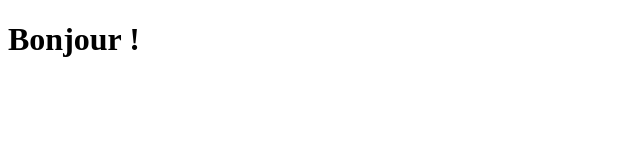
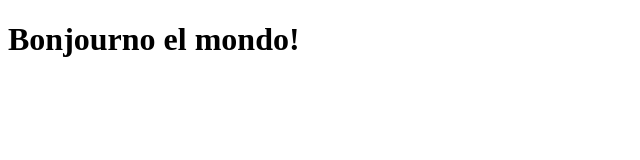
Before and after one commit to Thooto/emile-p2p, a website: page public/index.html in a window 1280 px wide. Shown: the whole page, without its empty margins (0-640 px from the left). Drawn offline with Linux system fonts and the light colour scheme.

Commit message:
1st update rev 1

```diff
--- a/public/index.html
+++ b/public/index.html
@@ -5,6 +5,6 @@
         <title></title>
     </head>
     <body>
-        <h1>Bonjour !</h1>
+        <h1>Bonjourno el mondo!</h1>
     </body>
 </html>
```
